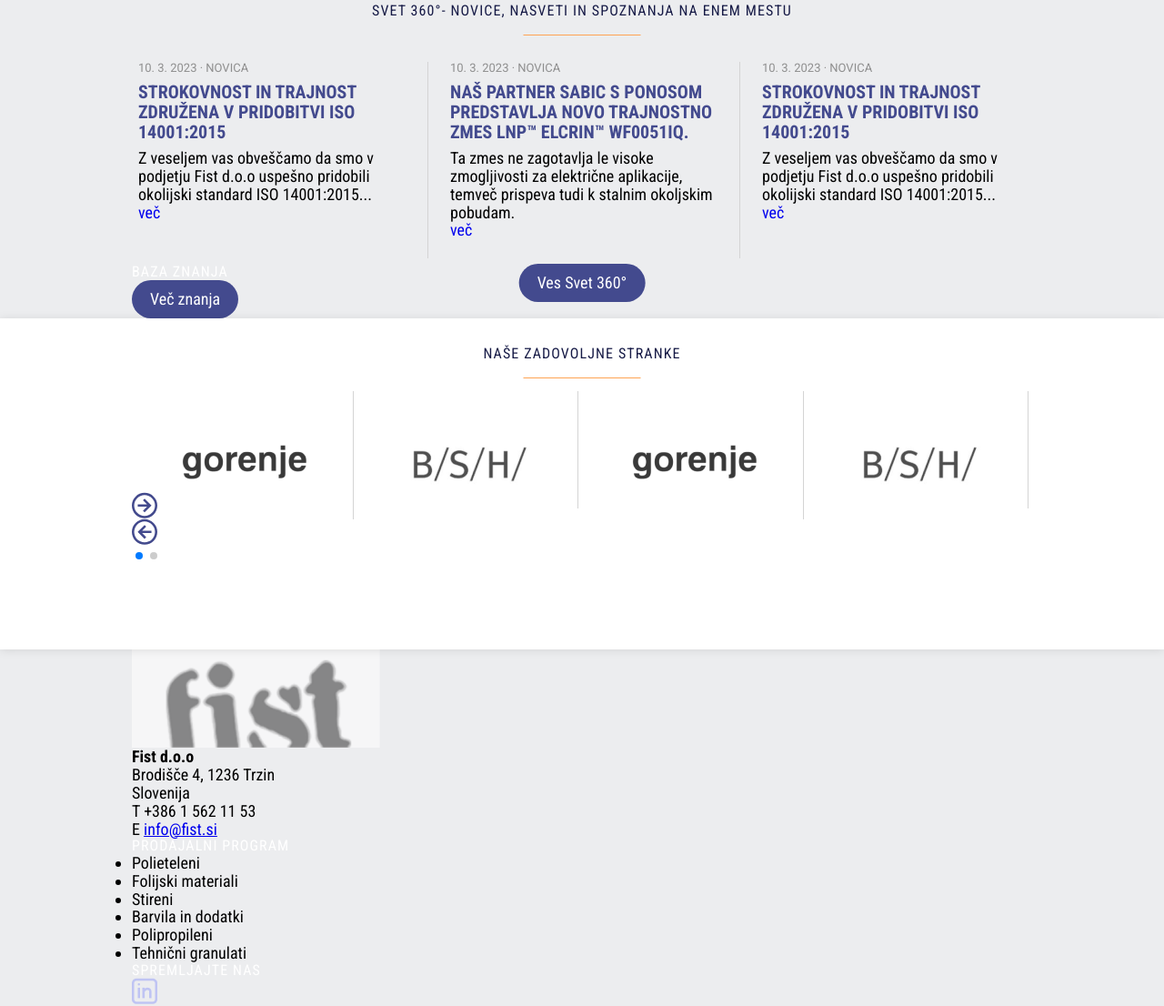
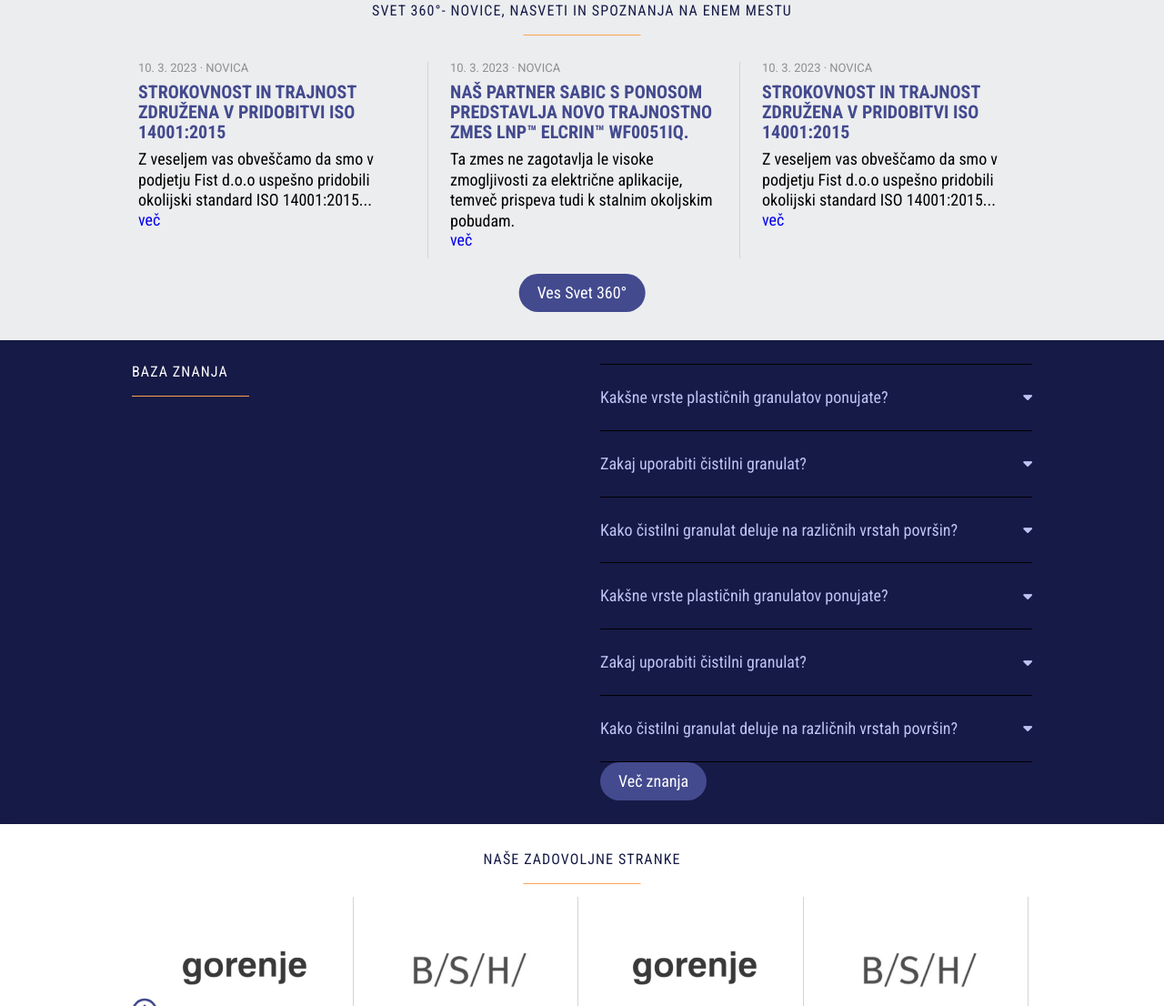
Before and after one commit to belko2k/fist-landing, a website built with Vite: page index.html in a window 1280 px wide. Shown: the part 2337-3443 px from the top of the page at 91% size. Built offline with nearby package versions, Linux system fonts and the light colour scheme.

Commit message:
faq (js missing)

```diff
--- a/index.html
+++ b/index.html
@@ -106,7 +106,6 @@
             </div>
           </div>
         </div>
-
         <div class="hero-column-wrapper container-sm">
           <div class="hero-column">
             <h1 class="primary-heading">
@@ -345,19 +344,71 @@
         </div>
     </section>
 
-      <section class="accordion-section">
+    <section class="faq-section bg-dark">
       <div class="container-sm">
-          <div class="grid">
-            <div>
+        <div class="flex">
           <h4 class="secondary-heading" data-clr="white">baza znanja</h4>
+            <div class="faq-content">
+              <div class="faq-group">
+                <div class="faq-question flex">
+                  <p>Kakšne vrste plastičnih granulatov ponujate?</p>
+                  <i class="fa-solid fa-caret-down fa-sm" style="color: #bdc4f3;"></i>
                 </div>
-            <div class="accordion">
-              <!-- code here -->
+                <div class="faq-answer">
+                  <p>Lorem ipsum dolor sit, amet consectetur adipisicing elit. Libero, quis?</p>
+                </div>
+              </div>
+              <div class="faq-group">
+                <div class="faq-question flex">
+                  <p>Zakaj uporabiti čistilni granulat?</p>
+                  <i class="fa-solid fa-caret-down fa-sm" style="color: #bdc4f3;"></i>
+                </div>
+                <div class="faq-answer">
+                  <p>Lorem ipsum dolor sit amet consectetur adipisicing elit. Magnam, quae?</p>
+                </div>
+              </div>
+              <div class="faq-group">
+                <div class="faq-question flex">
+                  <p>Kako čistilni granulat deluje na različnih vrstah površin?</p>
+                  <i class="fa-solid fa-caret-down fa-sm" style="color: #bdc4f3;"></i>
+                </div>
+                <div class="faq-answer">
+                  <p>Lorem ipsum dolor sit amet consectetur adipisicing elit. Magnam, quae?</p>
+                </div>
+              </div>
+              <div class="faq-group">
+                <div class="faq-question flex">
+                  <p>Kakšne vrste plastičnih granulatov ponujate?</p>
+                  <i class="fa-solid fa-caret-down fa-sm" style="color: #bdc4f3;"></i>
+                </div>
+                <div class="faq-answer">
+                  <p>Lorem ipsum dolor sit amet consectetur adipisicing elit. Magnam, quae?</p>
+                </div>
+              </div>
+              <div class="faq-group">
+                <div class="faq-question flex">
+                  <p>Zakaj uporabiti čistilni granulat?</p>
+                  <i class="fa-solid fa-caret-down fa-sm" style="color: #bdc4f3;"></i>
+                </div>
+                <div class="faq-answer">
+                  <p>Lorem ipsum dolor sit amet consectetur adipisicing elit. Magnam, quae?</p>
+                </div>
+              </div>
+              <div class="faq-group">
+                <div class="faq-question flex">
+                  <p>Kako čistilni granulat deluje na različnih vrstah površin?</p>
+                  <i class="fa-solid fa-caret-down fa-sm" style="color: #bdc4f3;"></i>
+                </div>
+                <div class="faq-answer">
+                  <p>Lorem ipsum dolor sit amet consectetur adipisicing elit. Magnam, quae?</p>
                 </div>
               </div>
               <button class="btn btn-primary" data-icon="true">Več znanja</button>
             </div>
+          </div>
+      </div>
     </section>
+
 
     <section class="customers-section">
         <div class="container-sm">
--- a/styles/style.css
+++ b/styles/style.css
@@ -49,7 +49,7 @@
 /* screen reader only */
 
 /* * {
-  outline: 1px solid red;
+  outline: 1px solid hotpink;
 } */
 
 .sr-only {
@@ -625,6 +625,10 @@ body {
   text-transform: uppercase;
 }
 
+.news-description {
+  line-height: 1.25;
+}
+
 .news-more {
   text-decoration: none;
 }
@@ -633,6 +637,70 @@ body {
   position: absolute;
   left: 50%;
   transform: translateX(-50%);
+}
+
+/* faq section */
+
+.faq-section {
+  margin-top: 6.25rem;
+}
+
+.faq-section .flex {
+  justify-content: space-between;
+  padding-block: 1.625rem;
+}
+
+.faq-section .secondary-heading {
+  position: relative;
+}
+
+.faq-section .secondary-heading::after {
+  content: '';
+  position: absolute;
+  top: 35px;
+  left: 0;
+  width: 129px;
+  height: 1px;
+  background-color: var(--clr-accent-400);
+}
+
+.faq-content {
+  max-width: 478px;
+}
+
+.faq-question {
+  gap: 4.5rem;
+  align-items: center;
+}
+
+.faq-question p {
+  color: var(--clr-secondary-300);
+}
+
+.faq-group-question i {
+  cursor: pointer;
+}
+
+.faq-answer p {
+  color: var(--clr-neutral-100);
+  font-size: var(--fs-400);
+  font-weight: var(--fw-light);
+}
+
+.faq-group {
+  border-bottom: 1px solid var(--clr-neutral-900);
+}
+
+.faq-group:first-child {
+  border-top: 1px solid var(--clr-neutral-900);
+}
+
+.faq-group .faq-answer {
+  display: none;
+}
+
+.faq-group .faq-answer.open {
+  display: block;
 }
 /*
 
```
Lines whose indentation alone changed are shown as unchanged.
